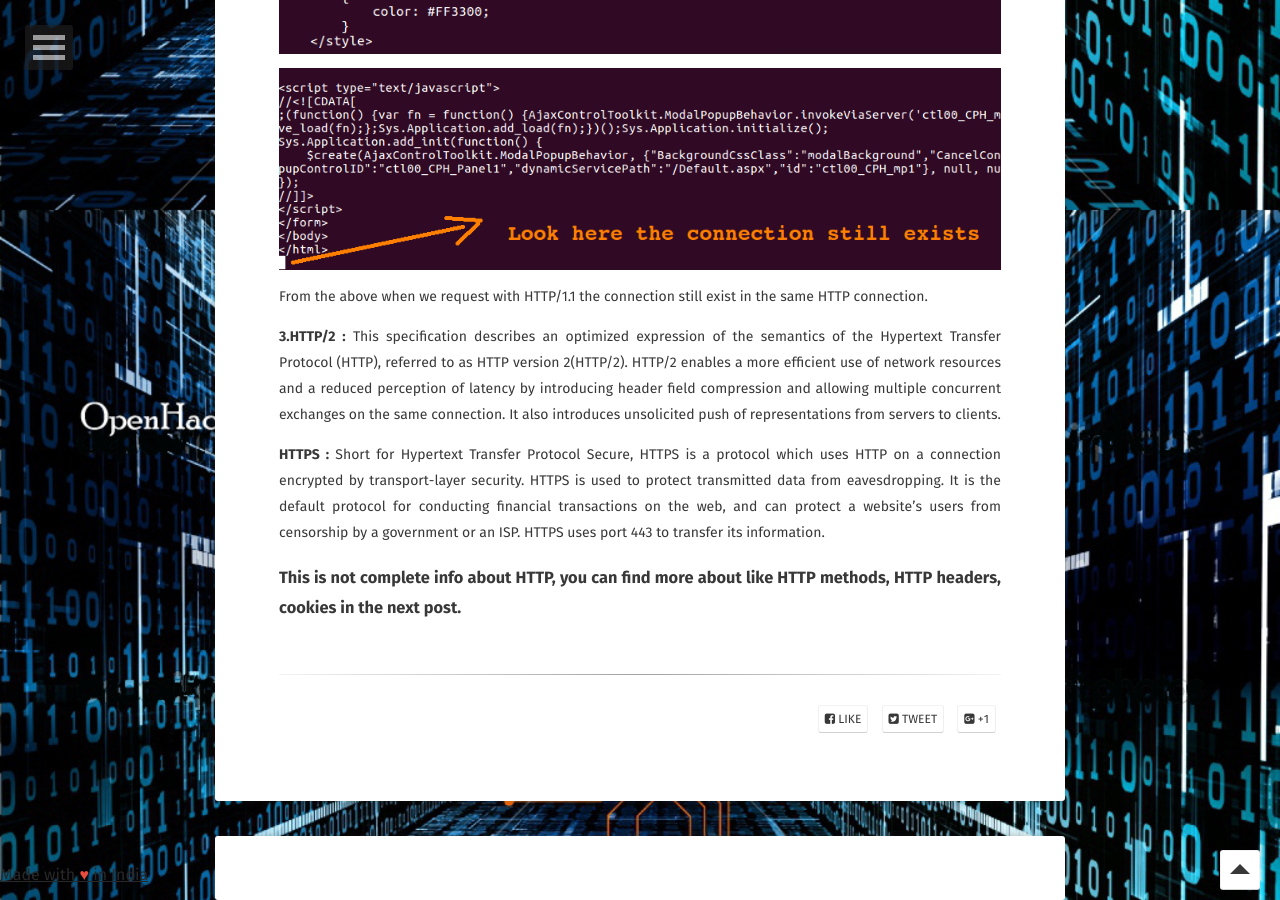
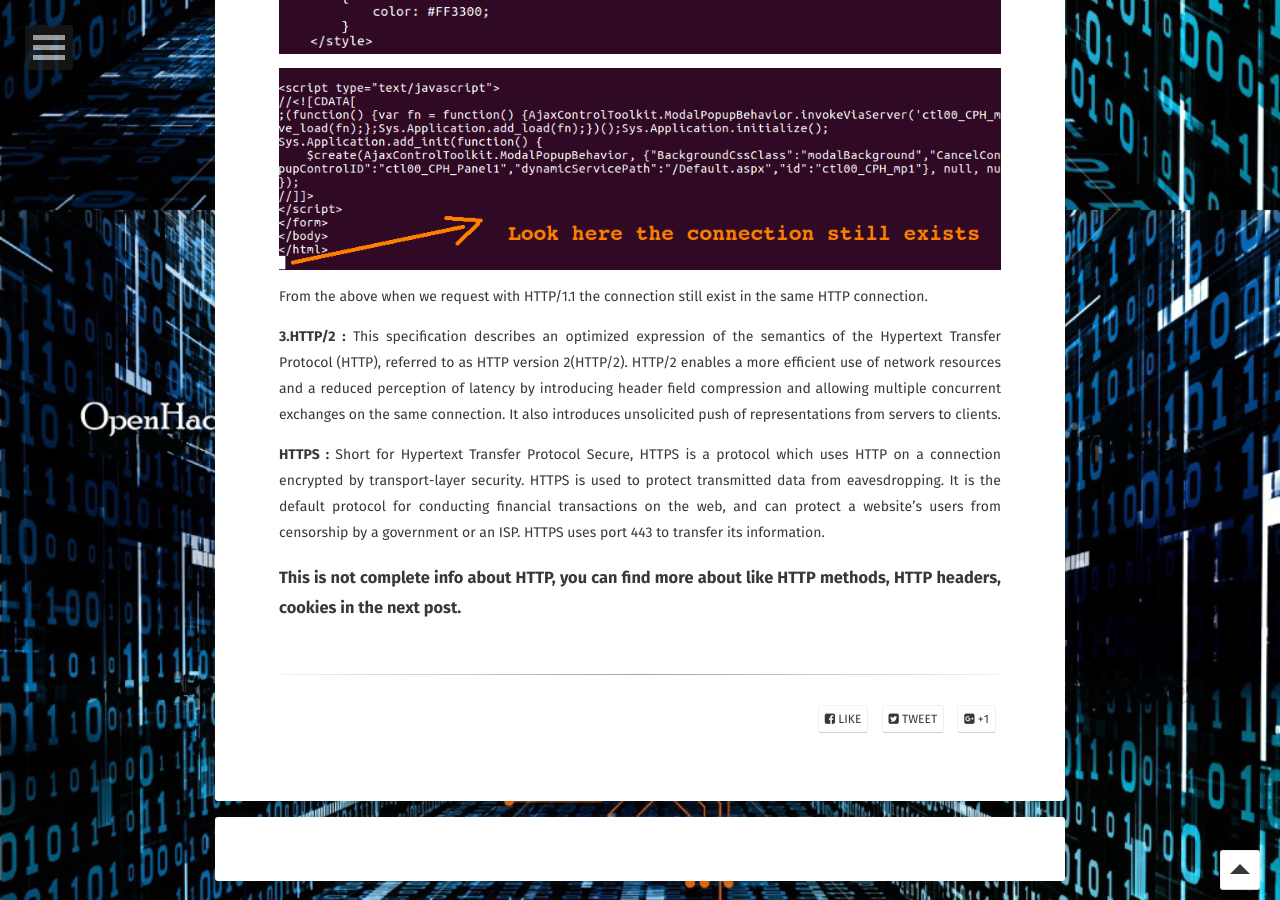
Before and after one commit to raju0x/raju0x.github.io, a Jekyll site: the page built from _posts/2016-07-06-http-basics-part1.md, in a window 1280 px wide and 900 px high, scrolled down 7470 px. Built offline with Jekyll 4.4.1, drawn with Linux system fonts in a browser that asks for light colours; some web fonts are replaced; comment, search, counter and statistics services are not loaded.

Commit message:
Update post.html

```diff
--- a/_layouts/post.html
+++ b/_layouts/post.html
@@ -38,7 +38,6 @@ layout: compress
                 </div>
             </div>
         </div>
-        <a href="http://madewithlove.org.in" target="_blank">Made with <span style="color: #e74c3c">&hearts;</span> in India</a>
         {% if page.comments and site.disqus_shortname %}<section id="disqus_thread" class="animated fadeInUp"></section><!-- /#disqus_thread -->{% endif %}
     </header>
     {% include scripts.html %}
```
